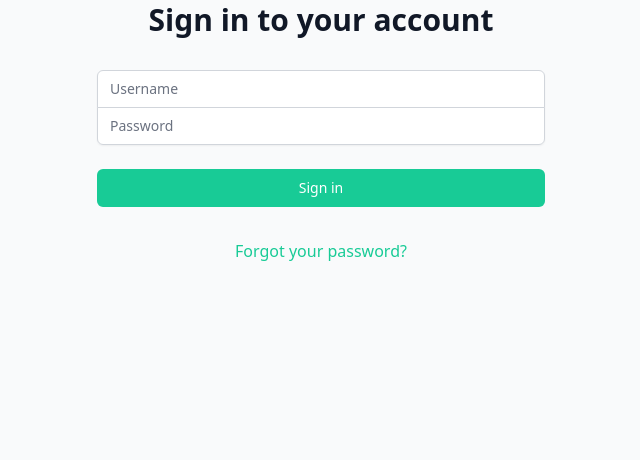
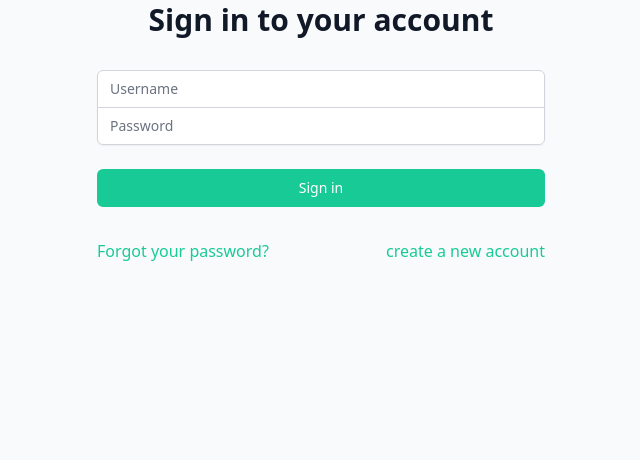
Before and after one commit to leelija-dev/billzee, a Django app: page /accounts/login/ in a window 1280 px wide. Shown: the part 304-764 px from the top of the page, without its empty margins (319-959 px from the left). Run offline with Django 4.2, Linux system fonts and the light colour scheme; some libraries are stand-ins or nearby versions.

Commit message:
modify this page

```diff
--- a/billzee/settings.py
+++ b/billzee/settings.py
@@ -106,7 +106,7 @@ EMAIL_PORT = 587
 # EMAIL_HOST_USER = 'jbleelija@gmail.com'
 # EMAIL_HOST_PASSWORD = 'dsdi bpxf zngy hvhl'
 EMAIL_USE_TLS = True
-DEFAULT_FROM_EMAIL = 'jbleelija@gmail.com'
+# DEFAULT_FROM_EMAIL = 'jbleelija@gmail.com'
 
 # Custom user model
 AUTH_USER_MODEL = 'users.CustomUser'
--- a/templates/components/users/navbar.html
+++ b/templates/components/users/navbar.html
@@ -14,7 +14,7 @@
           <img class="w-8 h-8 rounded-full" src="{% static 'img/site-img/user-icon.png' %}" alt="user photo">
         </button>
         <!-- Dropdown menu -->
-        <div class="z-50 hidden my-4 text-base list-none bg-gray-200 divide-y divide-gray-100 rounded-lg shadow-sm divide-gray-300" id="user-dropdown">
+        <div class="z-50 hidden my-4 text-base list-none bg-gray-200 divide-y divide-gray-100 rounded-lg shadow-sm" id="user-dropdown">
           <div class="px-4 py-3">
             <span class="block text-sm text-gray-900 dark:text-white">{{ user.first_name }} {{ user.last_name }}</span>
             <span class="block text-sm  text-gray-500 truncate dark:text-gray-400">{{ user.email }}</span>
--- a/templates/registration/login.html
+++ b/templates/registration/login.html
@@ -6,6 +6,12 @@
     <div class="max-w-md w-full space-y-8">
         <div>
             <h2 class="mt-6 text-center text-3xl font-extrabold text-gray-900">Sign in to your account</h2>
+            <!-- <p class="mt-2 text-center text-sm text-gray-600">
+                Or
+                <a href="{% url 'users:register' %}" class="font-medium text-primary hover:text-blue-700">
+                    create a new account
+                </a>
+            </p> -->
         </div>
 
         {% if form.errors %}
@@ -60,7 +66,13 @@
         </form>
 
         <div class="text-center">
-            <a href="{% url 'password_reset' %}" class="font-medium text-primary hover:text-blue-700">Forgot your password?</a>
+            <div class="flex justify-between">
+                <a href="{% url 'password_reset' %}" class="font-medium text-primary hover:text-blue-700">Forgot your password?</a>
+                <a href="{% url 'users:register' %}" class="font-medium text-primary hover:text-blue-700">
+                    create a new account
+                </a>
+            </div>
+
         </div>
     </div>
 </div>
```
Also changed, not shown: db.sqlite3.
